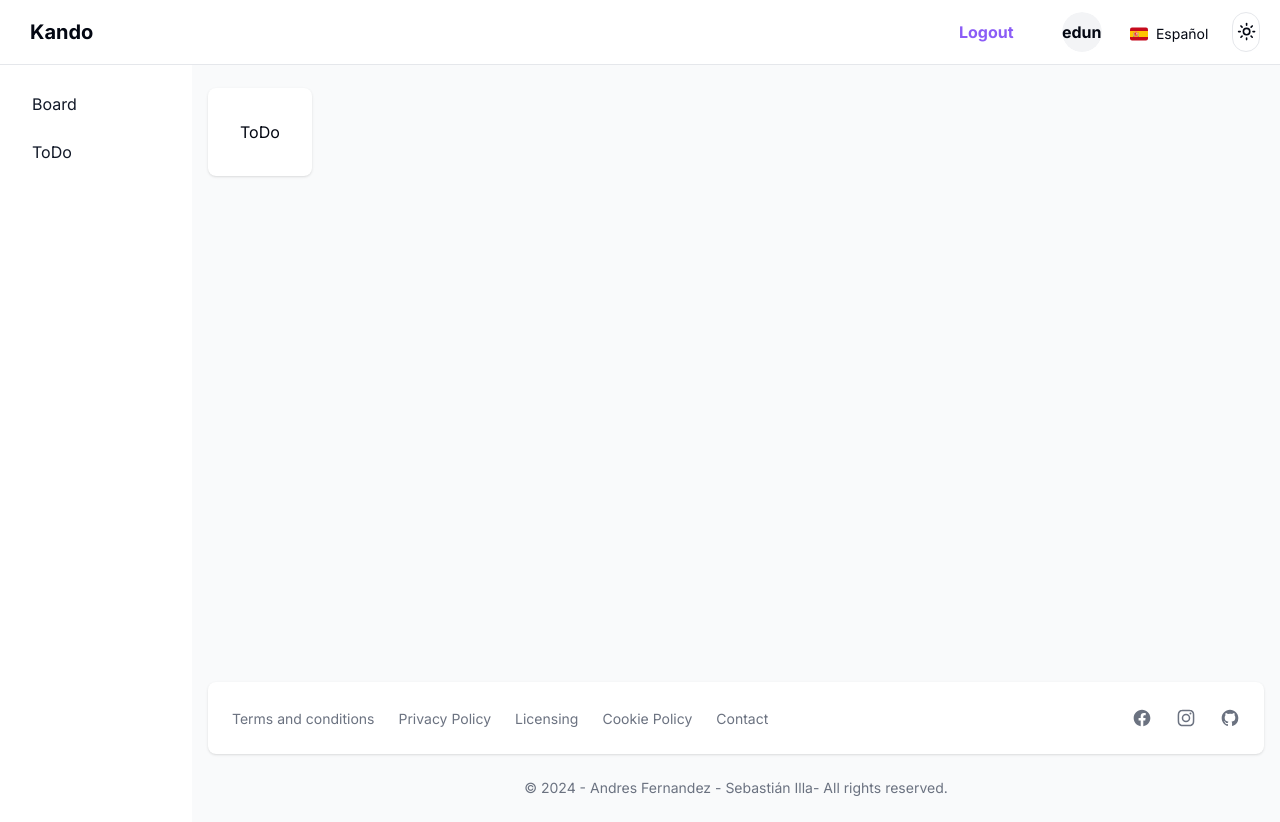
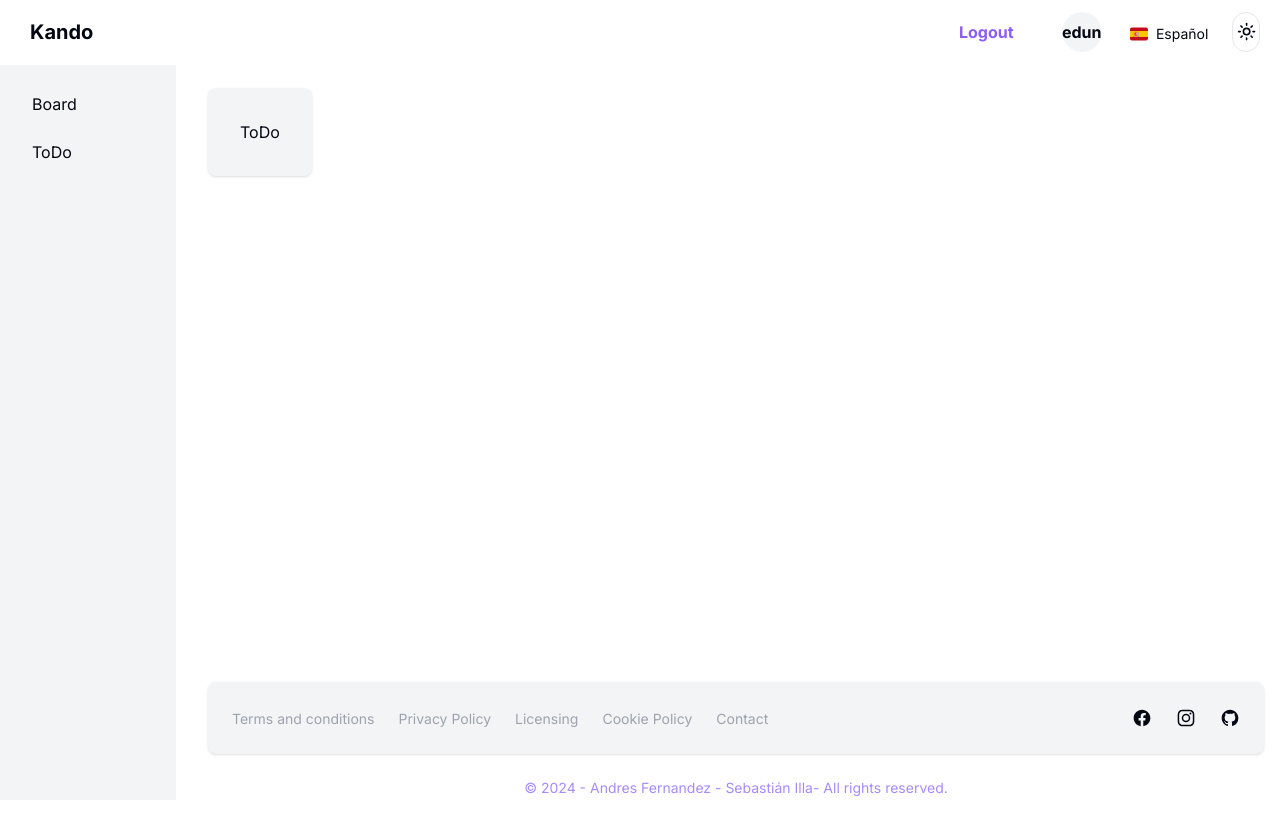
Before and after one commit to andresfernandez89/kando, a Next.js app: page /en/dashboard/todo in a window 1280 px wide. Built offline with nearby package versions, Linux system fonts and the light colour scheme; no server answers.

Commit message:
style(board): dark-mode completd

```diff
--- a/src/app/[locale]/dashboard/layout.tsx
+++ b/src/app/[locale]/dashboard/layout.tsx
@@ -10,7 +10,7 @@ export default function DashboardLayout({
   return (
     <>
       <Navbar />
-      <div className="flex overflow-hidden bg-white pt-16">
+      <div className="flex overflow-hidden border-background bg-background pt-16">
         <Aside />
         <div
           className="fixed inset-0 z-10 hidden bg-gray-900 opacity-50"
@@ -18,12 +18,12 @@ export default function DashboardLayout({
         ></div>
         <div
           id="main-content"
-          className="relative h-full w-full overflow-y-auto bg-gray-50 lg:ml-48"
+          className="relative h-full w-full overflow-y-auto bg-background lg:ml-48"
         >
           <main>
             <div className="w-fit px-4 pt-6">
-              <div className="min-h-[calc(100vh-230px)] w-full">
-                <div className="w-fit rounded-lg bg-white p-2 shadow sm:p-6 xl:p-8">
+              <div className="min-h-[calc(100vh-230px)] w-full bg-background">
+                <div className="w-fit rounded-lg bg-secondary p-2 shadow sm:p-6 xl:p-8">
                   {children}
                 </div>
               </div>
--- a/src/components/ColumnsContainer.tsx
+++ b/src/components/ColumnsContainer.tsx
@@ -77,7 +77,7 @@ export default function ColumnContainer(props: Props) {
         onClick={() => {
           setEditMode(true);
         }}
-        className="text-md flex h-[45px] w-full cursor-grab items-center justify-between rounded-md rounded-b-none border-primary bg-primary p-3 font-bold"
+        className="text-md flex h-[45px] w-full cursor-grab items-center justify-between rounded-md rounded-b-none border-primary bg-violet-500 p-3 font-bold"
       >
         <div className="flex w-full items-center gap-2 text-primary-foreground">
           {/* <div className="flex items-center justify-center rounded border bg-[#ddd6fe] p-2 text-sm text-[#09090b]">
@@ -89,7 +89,7 @@ export default function ColumnContainer(props: Props) {
               column.title
             ) : (
               <input
-                className="rounded border-2 py-1 pl-1 text-base font-medium text-[#f5f3ff] outline-none focus:w-full focus:border-[#8b5cf6] focus:bg-[#8b5cf6]"
+                className="rounded border-2 py-1 pl-1 text-base font-medium text-[#f5f3ff] outline-none focus:w-full focus:border-violet-600 focus:bg-violet-400"
                 placeholder={t("colTitle")}
                 //value={column.title}
                 onChange={(e) => updateColumn(column.id, e.target.value)}
@@ -104,7 +104,7 @@ export default function ColumnContainer(props: Props) {
           </div>
           <Button
             onClick={() => deleteColumn(column.id)}
-            className="rounded stroke-rose-300 px-1 py-2 hover:bg-rose-100 hover:stroke-red-500"
+            className="rounded bg-violet-500 stroke-violet-200 px-1 py-2 hover:bg-violet-500 hover:stroke-red-500"
           >
             <DeleteIcon />
           </Button>
@@ -125,7 +125,7 @@ export default function ColumnContainer(props: Props) {
       <div className="p-2">
         <Button
           onClick={() => createTask(column.id)}
-          className="flex w-full items-center justify-start gap-1 rounded-md bg-[#fff] text-[#09090b] hover:bg-[#f1f5f9]"
+          className="flex w-full items-center justify-start gap-1 rounded-md bg-[#fff] text-[#09090b] hover:bg-violet-100"
         >
           <AddIcon />
           {t("addTaskBtn")}
--- a/src/components/TaskCard.tsx
+++ b/src/components/TaskCard.tsx
@@ -96,7 +96,7 @@ export default function TaskCard({ task, deleteTask, updateTask }: Props) {
       {mouseIsOver && (
         <Button
           onClick={() => deleteTask(task.id)}
-          className="block self-end rounded bg-card stroke-[#4b5563] p-2 hover:bg-card"
+          className="block self-end rounded bg-[#f3f4f6] stroke-[#4b5563] p-2 hover:bg-[#f3f4f6] hover:stroke-red-500"
         >
           <DeleteIcon />
         </Button>
--- a/src/components/aside-dashboar.tsx
+++ b/src/components/aside-dashboar.tsx
@@ -15,15 +15,15 @@ export default function Aside() {
       className="transition-width w-fil fixed left-0 top-0 z-20 hidden h-full flex-shrink-0 flex-col pt-16 duration-75 lg:flex"
       aria-label="Sidebar"
     >
-      <div className="borderR relative flex min-h-0 flex-1 flex-col border-gray-200 bg-white pt-0">
-        <div className="flex flex-1 flex-col overflow-y-auto pb-4 pt-5">
-          <div className="flex-1 space-y-1 divide-y bg-white px-3">
+      <div className="borderR relative flex min-h-0 min-w-44 flex-1 flex-col border-background bg-secondary pt-0">
+        <div className="flex flex-col overflow-y-auto pb-4 pt-5">
+          <div className="flex-1 space-y-1 divide-y bg-secondary px-3">
             <ul className="space-y-2 pb-2">
               {links.map((link) => (
                 <li key={link.href}>
                   <Link
                     href={link.href}
-                    className="group flex items-center rounded-lg p-2 text-base font-normal capitalize text-gray-900 hover:bg-gray-100"
+                    className="group flex items-center rounded-lg p-2 text-base font-normal capitalize hover:text-violet-300"
                   >
                     <span className="ml-3">{link.name}</span>
                   </Link>
--- a/src/components/footer-dashboard.tsx
+++ b/src/components/footer-dashboard.tsx
@@ -8,12 +8,12 @@ export default function Footer() {
 
   return (
     <>
-      <footer className="mx-4 mt-6 rounded-lg bg-white p-4 shadow md:flex md:items-center md:justify-between md:p-4 xl:p-6">
+      <footer className="mx-4 mt-6 rounded-lg bg-muted p-4 shadow md:flex md:items-center md:justify-between md:p-4 xl:p-6">
         <ul className="mb-6 flex flex-wrap items-center md:mb-0">
           <li>
             <Link
               href="#"
-              className="mr-4 text-sm font-normal text-gray-500 hover:underline md:mr-6"
+              className="mr-4 text-sm font-normal text-gray-400 hover:underline md:mr-6"
             >
               {t("terms")}
             </Link>
@@ -21,7 +21,7 @@ export default function Footer() {
           <li>
             <Link
               href="#"
-              className="mr-4 text-sm font-normal text-gray-500 hover:underline md:mr-6"
+              className="mr-4 text-sm font-normal text-gray-400 hover:underline md:mr-6"
             >
               {t("privacy")}
             </Link>
@@ -29,7 +29,7 @@ export default function Footer() {
           <li>
             <Link
               href="#"
-              className="mr-4 text-sm font-normal text-gray-500 hover:underline md:mr-6"
+              className="mr-4 text-sm font-normal text-gray-400 hover:underline md:mr-6"
             >
               {t("licensing")}
             </Link>
@@ -37,7 +37,7 @@ export default function Footer() {
           <li>
             <Link
               href="#"
-              className="mr-4 text-sm font-normal text-gray-500 hover:underline md:mr-6"
+              className="mr-4 text-sm font-normal text-gray-400 hover:underline md:mr-6"
             >
               {t("cookie")}
             </Link>
@@ -45,34 +45,25 @@ export default function Footer() {
           <li>
             <Link
               href="#"
-              className="text-sm font-normal text-gray-500 hover:underline"
+              className="text-sm font-normal text-gray-400 hover:underline"
             >
               {t("contact")}
             </Link>
           </li>
         </ul>
         <div className="flex space-x-6 sm:justify-center">
-          <Link
-            href="https://facebook.com"
-            className="text-gray-500 hover:text-gray-900"
-          >
+          <Link href="https://facebook.com" className="hover:text-violet-300">
             <FbIcon />
           </Link>
-          <Link
-            href="https://instagram.com"
-            className="text-gray-500 hover:text-gray-900"
-          >
+          <Link href="https://instagram.com" className="hover:text-violet-300">
             <InstabramIcon />
           </Link>
-          <Link
-            href="https://github.com"
-            className="text-gray-500 hover:text-gray-900"
-          >
+          <Link href="https://github.com" className="hover:text-violet-300">
             <GitHubIcon />
           </Link>
         </div>
       </footer>
-      <p className="my-6 text-center text-sm text-gray-500">
+      <p className="my-6 text-center text-sm text-violet-400">
         &copy; 2024 -{" "}
         <Link href="#" className="hover:underline" target="_blank">
           Andres Fernandez - Sebastián Illa
--- a/src/components/nav.tsx
+++ b/src/components/nav.tsx
@@ -11,7 +11,7 @@ export function Navbar() {
   const locale = useLocale();
 
   return (
-    <nav className="fixed z-30 w-full border-b border-gray-200 bg-background">
+    <nav className="fixed z-30 w-full border-b border-background bg-background">
       <div className="px-3 py-3 lg:px-5 lg:pl-3">
         <div className="flex items-center justify-between">
           <div className="flex items-center justify-start">
```
